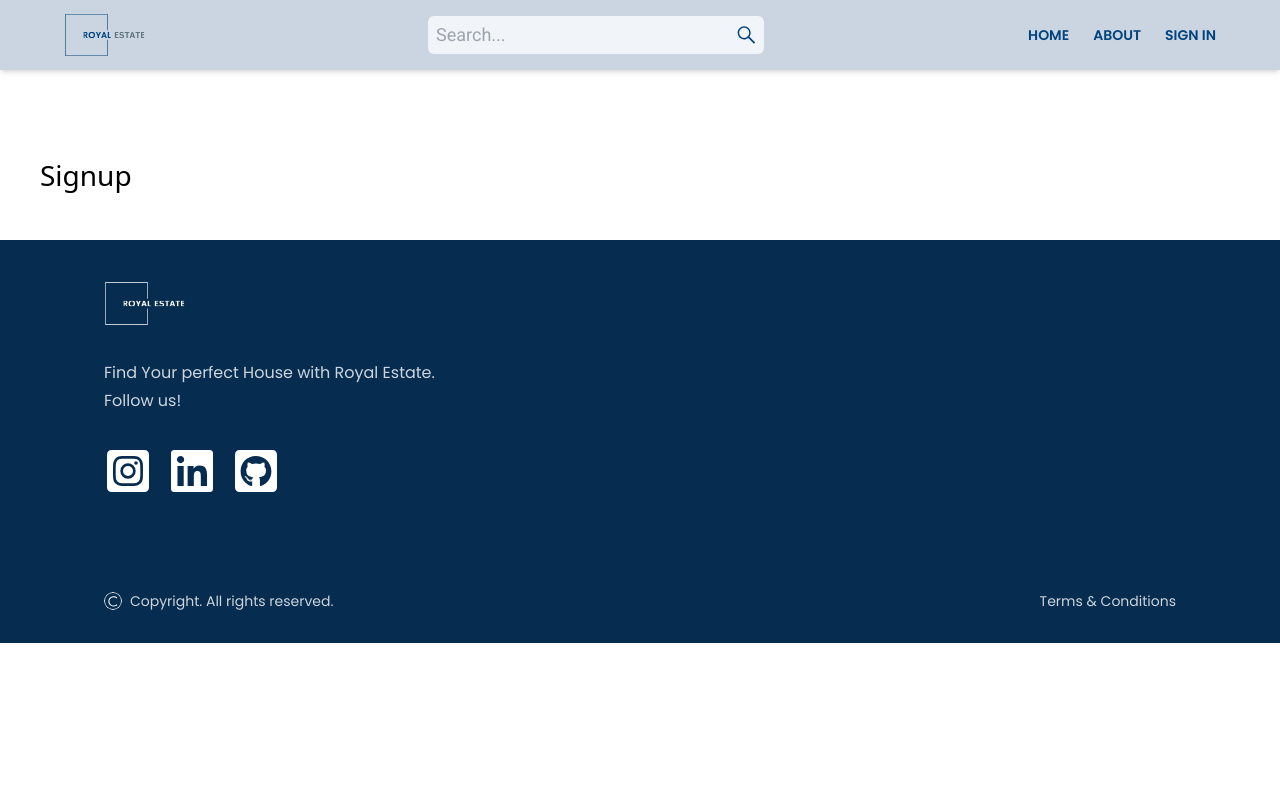
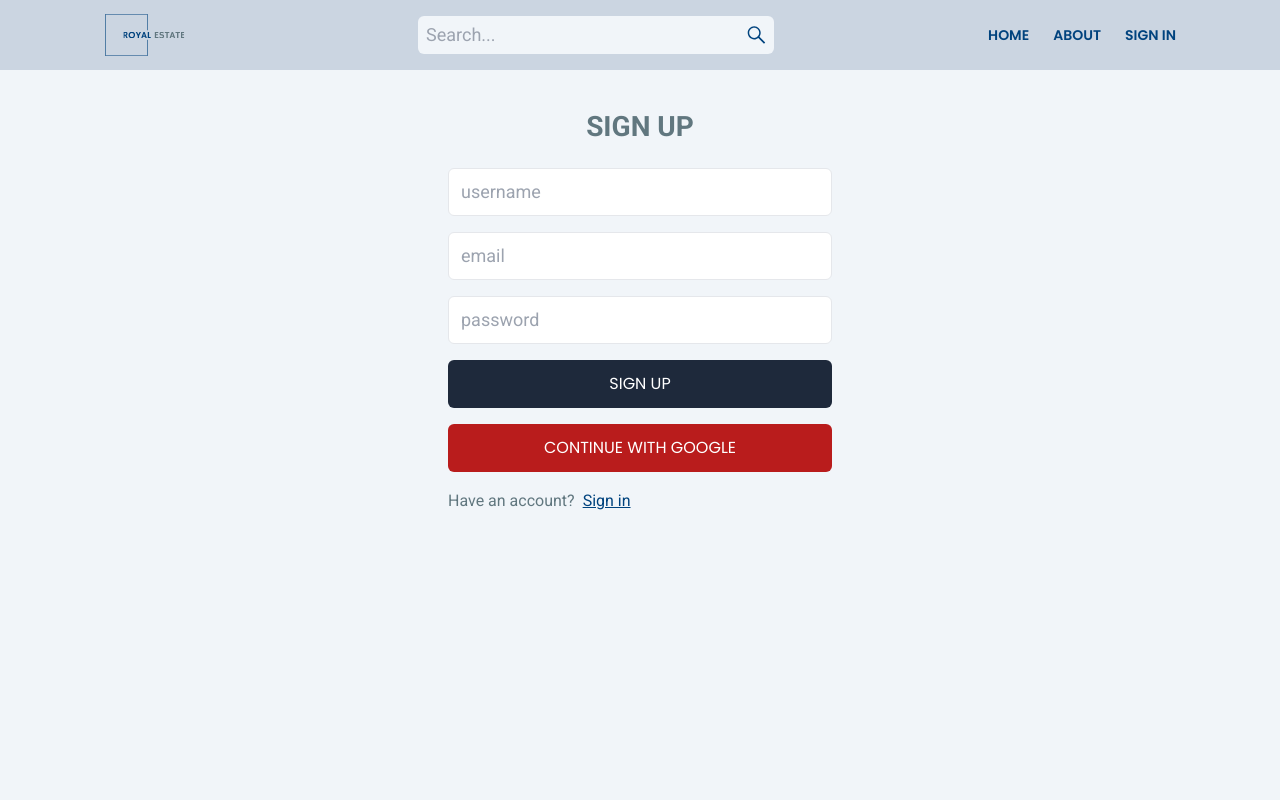
Before and after one commit to magistrkim/royal-estate, a React (Vite) app: page /royal-estate/signup in a window 1280 px wide. Shown: the top 800 px of the page. Built offline with nearby package versions, Linux system fonts and the light colour scheme.

Commit message:
Add signup and signin pages

```diff
--- a/src/components/Header.jsx
+++ b/src/components/Header.jsx
@@ -4,8 +4,9 @@ import { NavLink } from 'react-router-dom';
 
 const Header = () => {
   return (
-    <header className="py-1 bg-slate-300 shadow-md padding-x">
-      <div className="max-container flex justify-between items-center">
+    <section className="bg-slate-300  shadow-md">
+      <header className="max-container py-1 padding-x mx-auto">
+        <div className="flex justify-between items-center">
           <a href="/">
             <img src={logo} alt="royal estate logo" width={100} height={60} />
           </a>
@@ -13,7 +14,7 @@ const Header = () => {
             <input
               type="text"
               placeholder="Search..."
-            className="bg-transparent info-text focus:outline-none w-full md:min-w-[300px]"
+              className="bg-transparent info-text focus:outline-none w-full md:min-w-[320px]"
             />
             <FaSistrix className="text-primary w-[20px] h-[20px] cursor-pointer" />
           </form>
@@ -35,6 +36,7 @@ const Header = () => {
           </nav>
         </div>
       </header>
+    </section>
   );
 };
 
--- a/src/pages/Signin.jsx
+++ b/src/pages/Signin.jsx
@@ -1,7 +1,50 @@
-
+import { Link } from 'react-router-dom';
 
 const Signin = () => {
-  return <div className="text-3xl text-bold mt-10 p-10">Signin</div>;
-}
+  return (
+    <section className="bg-slate-100 h-screen">
+      <div className="max-container padding-x py-8 max-w-lg mx-auto">
+        <h2
+          className="text-3xl text-center text-secondary font-semibold
+        mb-4 font-roboto uppercase"
+        >
+          Sign in
+        </h2>
+        <form className="flex flex-col gap-4 mb-4">
+          <input
+            type="email"
+            placeholder="email"
+            className="border p-3 rounded-md outline-none info-text"
+            id="email"
+          />
+          <input
+            type="password"
+            placeholder="password"
+            className="border p-3 rounded-md outline-none info-text"
+            id="password"
+          />
+          <button
+            className="bg-slate-800 text-white rounded-md uppercase
+          font-poppins p-3 hover:bg-primary disabled:opacity-60"
+          >
+            Sign In
+          </button>
+          <button
+            className="bg-red-700 text-white rounded-md uppercase
+          font-poppins p-3 hover:bg-red-800 disabled:opacity-60"
+          >
+            Continue with Google
+          </button>
+        </form>
+        <div className="flex gap-2 items-baseline">
+          <p className="text-secondary font-roboto">Do not have an account yet?</p>
+          <Link to={'/royal-estate/signup'}>
+            <span className="text-primary underline font-roboto">Sign up</span>
+          </Link>
+        </div>
+      </div>
+    </section>
+  );
+};
 
-export default Signin
+export default Signin;
--- a/src/pages/Signup.jsx
+++ b/src/pages/Signup.jsx
@@ -1,9 +1,58 @@
-
+import { Link } from "react-router-dom";
 
 const Signup = () => {
   return (
-    <div className="text-3xl text-bold mt-10 p-10">Signup</div>
-  )
-}
+    <section className="bg-slate-100 h-screen">
+      <div className="max-container padding-x py-8 max-w-lg mx-auto">
+        <h2
+          className="text-3xl text-center text-secondary font-semibold
+        mb-4 font-roboto uppercase"
+        >
+          Sign up
+        </h2>
+        <form className="flex flex-col gap-4 mb-4">
+          <input
+            type="text"
+            placeholder="username"
+            className="border p-3 rounded-md outline-none info-text"
+            id="username"
+          />
+          <input
+            type="email"
+            placeholder="email"
+            className="border p-3 rounded-md outline-none info-text"
+            id="email"
+          />
+          <input
+            type="password"
+            placeholder="password"
+            className="border p-3 rounded-md outline-none info-text"
+            id="password"
+          />
+          <button
+            className="bg-slate-800 text-white rounded-md uppercase
+          font-poppins p-3 hover:bg-primary disabled:opacity-60"
+          >
+            Sign Up
+          </button>
+          <button
+            className="bg-red-700 text-white rounded-md uppercase
+          font-poppins p-3 hover:bg-red-800 disabled:opacity-60"
+          >
+            Continue with Google
+          </button>
+        </form>
+        <div className="flex gap-2 items-baseline">
+          <p className="text-secondary font-roboto">Have an account?</p>
+          <Link to={'/royal-estate/signin'}>
+            <span className="text-primary underline font-roboto">
+              Sign in
+            </span>
+          </Link>
+        </div>
+      </div>
+    </section>
+  );
+};
 
-export default Signup
+export default Signup;
--- a/tailwind.config.js
+++ b/tailwind.config.js
@@ -21,7 +21,7 @@ export default {
       colors: {
         primary: '#00437e',
         secondary: '#61777f',
-        'accent': '#B35252',
+        accent: '#CC0000',
         'slate-gray': '#6D6D6D',
         'white-400': 'rgba(255, 255, 255, 0.80)',
       },
```
Lines whose indentation alone changed are shown as unchanged.
